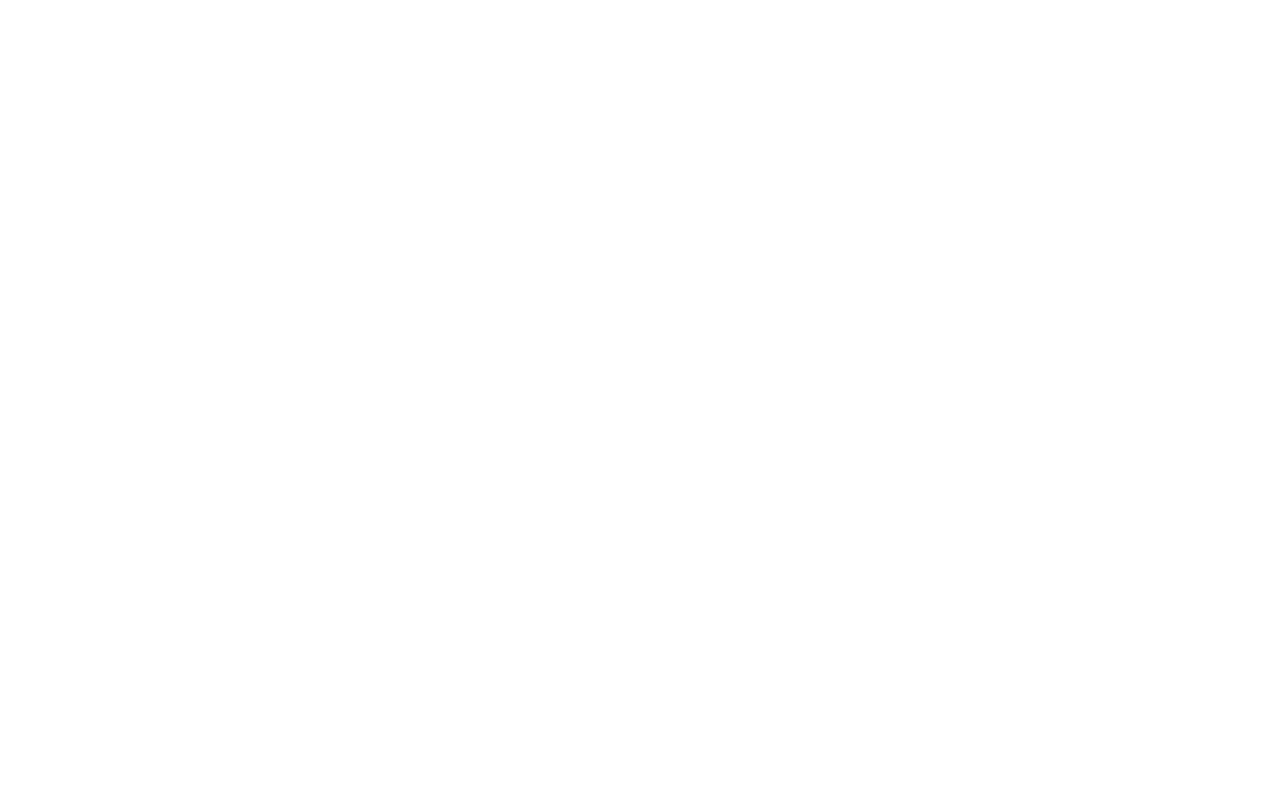
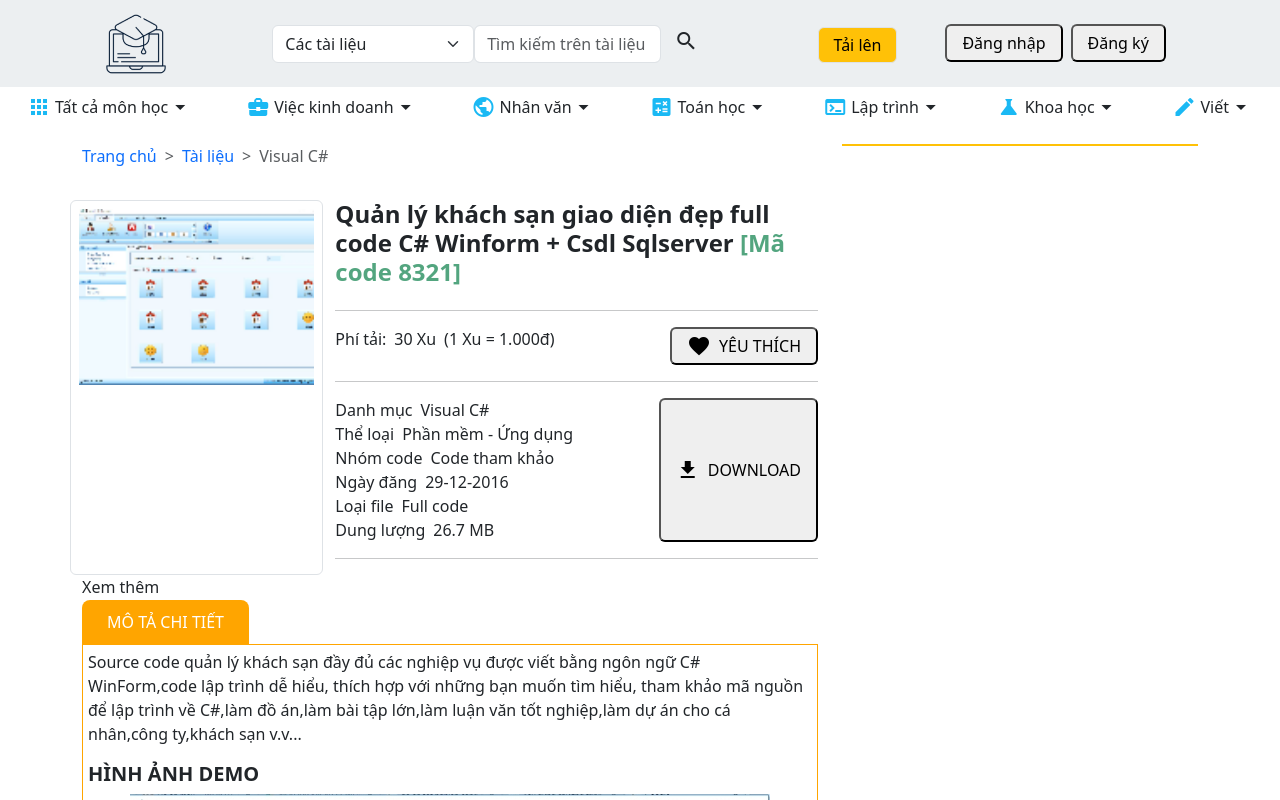
Before and after one commit to duchoaang/Ba_To_Pho, a React (Vite) app: page /documents/1 in a window 1280 px wide. Before the commit this address had no page. Shown: the top 800 px of the page. Built offline with nearby package versions, Linux system fonts and the light colour scheme.

Commit message:
detail page

```diff
--- a/src/components/Header/Header.jsx
+++ b/src/components/Header/Header.jsx
@@ -92,16 +92,21 @@ const Header = () => {
                     <p className="mt-3">hoặc</p>
                     <form>
                         <div className="mb-3 text-start">
-                            <label for="login-email" class="form-label">
+                            <label htmlFor="login-email" className="form-label">
                                 Tên người dùng hoặc email
                             </label>
-                            <input type="email" class="form-control" id="login-email" placeholder="name@example.com" />
+                            <input
+                                type="email"
+                                className="form-control"
+                                id="login-email"
+                                placeholder="name@example.com"
+                            />
                         </div>
                         <div className="text-start">
-                            <label for="login-password" class="form-label">
+                            <label htmlFor="login-password" className="form-label">
                                 Mật khẩu
                             </label>
-                            <input type="password" class="form-control" id="login-password" />
+                            <input type="password" className="form-control" id="login-password" />
                         </div>
                         <div className="d-flex justify-content-between mt-3">
                             <div>
@@ -123,22 +128,27 @@ const Header = () => {
 
                     <form>
                         <div className="mb-3 text-start">
-                            <label for="login-email" class="form-label">
+                            <label htmlFor="register-email" className="form-label">
                                 Tên người dùng của bạn
                             </label>
-                            <input type="email" class="form-control" id="login-email" placeholder="name@example.com" />
+                            <input
+                                type="email"
+                                className="form-control"
+                                id="register-email"
+                                placeholder="name@example.com"
+                            />
                         </div>
                         <div className="text-start">
-                            <label for="login-password" class="form-label">
+                            <label htmlFor="register-password" className="form-label">
                                 Mật khẩu
                             </label>
-                            <input type="password" class="form-control" id="login-password" />
+                            <input type="password" className="form-control" id="register-password" />
                         </div>
                         <div className="text-start">
-                            <label for="login-password" class="form-label">
+                            <label htmlFor="register-password-2" className="form-label">
                                 Xác nhận mật khẩu
                             </label>
-                            <input type="password" class="form-control" id="login-password" />
+                            <input type="password" className="form-control" id="register-password-2" />
                         </div>
                         <div className="d-flex justify-content-between mt-3">
                             <div>
--- a/src/pages/Detail/Detail.jsx
+++ b/src/pages/Detail/Detail.jsx
@@ -129,16 +129,74 @@ const Detail = () => {
                 <div className="col-md-8">
                     <Nav />
                     <div className="info">
-                        <div className={cx('doc-info')}>
-                            <div className={cx('doc-img')}>
-                                <img src="/src/assets/docImg.jpg" alt="" />
+                        <div className={cx('doc-info', 'row')}>
+                            <div className="col-md-4 border rounded p-2">
+                                <img src="/src/assets/docImg.jpg" className="w-100" alt="" />
                             </div>
-                            <div className={cx('doc-details')}>
-                                <div className=""></div>
+                            <div className={cx('doc-details', 'col-md-8')}>
+                                <div className="doc-details-title">
+                                    <h4>
+                                        <b>
+                                            Quản lý khách sạn giao diện đẹp full code C# Winform + Csdl Sqlserver{' '}
+                                            <span className="text-success text-opacity-75">[Mã code 8321]</span>
+                                        </b>
+                                    </h4>
+                                    <div className="d-flex justify-content-between">
+                                        <div></div>
+                                        <div></div>
+                                    </div>
+                                    <hr />
+                                    <div className="d-flex justify-content-between">
+                                        <div>
+                                            <span>Phí tải:</span>
+                                            <span className="ms-2">30 Xu</span>
+                                            <span className="ms-2">(1 Xu = 1.000đ)</span>
+                                        </div>
+                                        <Button leftIcon={<span className="material-icons">favorite</span>}>
+                                            YÊU THÍCH
+                                        </Button>
+                                    </div>
+                                    <hr />
+                                    <div className="d-flex justify-content-between">
+                                        <div>
+                                            <div className="d-flex g-2">
+                                                <span>Danh mục</span>
+                                                <span>Visual C#</span>
+                                            </div>
+                                            <div className="d-flex g-2">
+                                                <span>Thể loại</span>
+                                                <span>Phần mềm - Ứng dụng</span>
+                                            </div>
+                                            <div className="d-flex g-2">
+                                                <span>Nhóm code</span>
+                                                <span>Code tham khảo</span>
+                                            </div>
+                                            <div className="d-flex g-2">
+                                                <span>Ngày đăng</span>
+                                                <span>29-12-2016</span>
+                                            </div>
+                                            <div className="d-flex g-2">
+                                                <span>Loại file</span>
+                                                <span>Full code</span>
+                                            </div>
+                                            <div className="d-flex g-2">
+                                                <span>Dung lượng</span>
+                                                <span>26.7 MB</span>
+                                            </div>
+                                        </div>
+                                        <Button leftIcon={<span className="material-icons">download</span>}>
+                                            DOWNLOAD
+                                        </Button>
+                                    </div>
+                                    <hr />
+                                </div>
                             </div>
                         </div>
-                        <div className={cx('other-info')}>
-                            <span>Xem thêm</span>
+                        <div className={cx('other-info', 'row')}>
+                            <div className="col-md-4">
+                                <span>Xem thêm</span>
+                            </div>
+                            <div className="col-md-8"></div>
                         </div>
                     </div>
                     <div className={cx('description')}>
--- a/src/routes.js
+++ b/src/routes.js
@@ -16,6 +16,10 @@ const routes = [
         path: '/documents',
         component: Documents,
     },
+    {
+        path: '/documents/:id',
+        component: Detail,
+    },
 ];
 
 export { routes };
```
Also changed, not shown: 1 other file (tests, documents, lock files or other folders).
